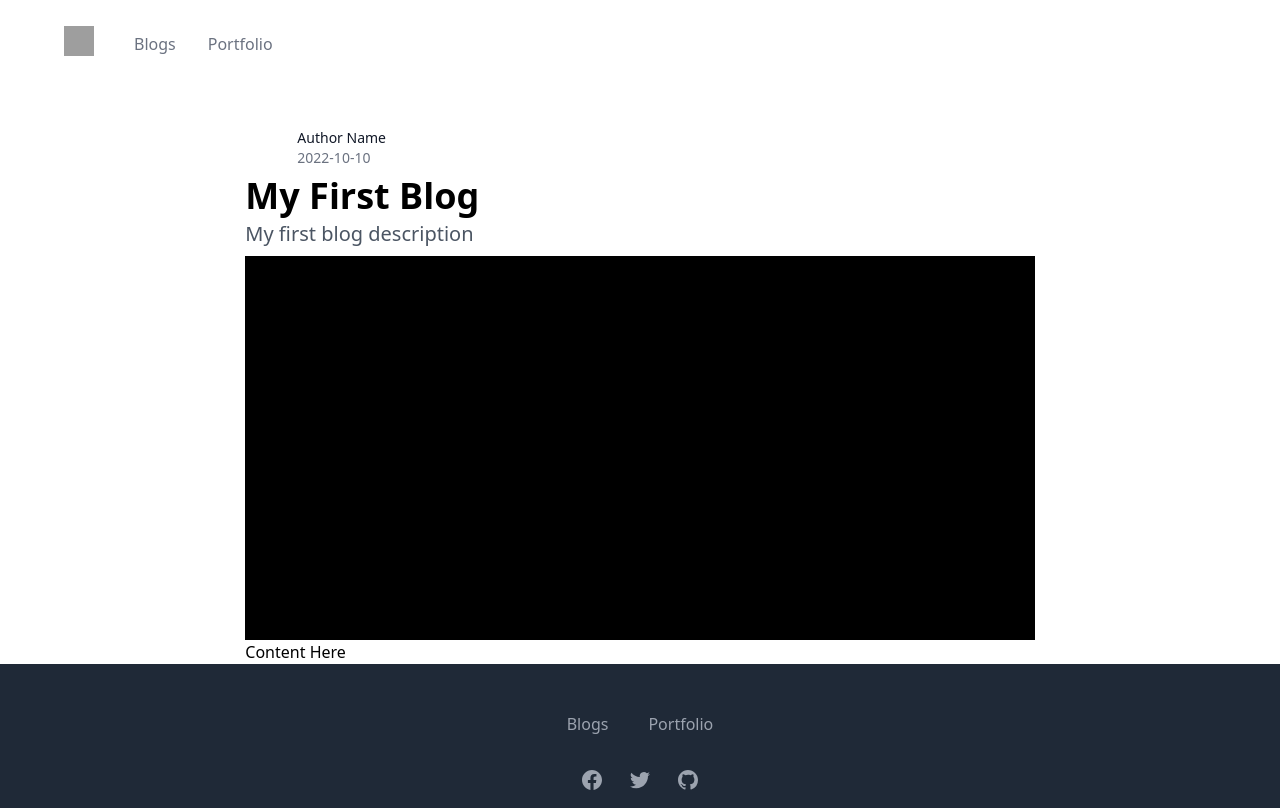
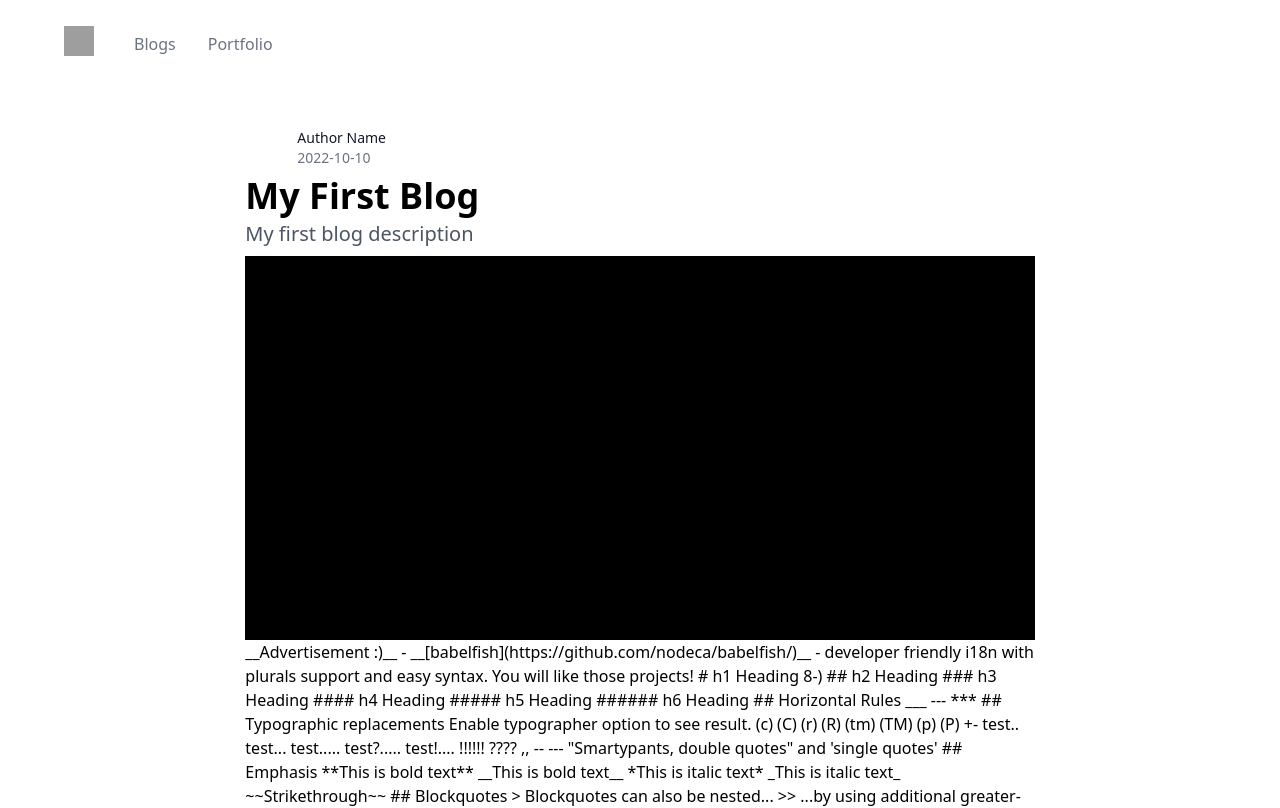
Before and after one commit to laurieroy/next-portfolio, a Next.js app: page /blogs/markdown-full-example in a window 1280 px wide. Shown: the top 808 px of the page. Built offline with nearby package versions, Linux system fonts and the light colour scheme; grey boxes are pictures that could not be loaded.

Commit message:
Implement getBlogBySlug

```diff
--- a/lib/blogs.ts
+++ b/lib/blogs.ts
@@ -15,6 +15,15 @@ const names = getBlogFileNames();
 return getAllItems(names, getBlog) as Blog[];
 }
 
+const getBlogBySlug = (slug: string) => {
+  const fileName = slug + ".md";
+  return getBlog(fileName);
+}
+
+const getBlogsSlugs = () => {
+return getBlogFileNames().map(fileName => fileName.replace(/\.md$/, ''));
+}
+
 const getBlogFileNames = () => {
 return getFileNames(BLOG_DIR);
 }
@@ -22,5 +31,7 @@ return getFileNames(BLOG_DIR);
 export {
 getBlog,
 getBlogs,
+getBlogBySlug,
+getBlogsSlugs,
 getBlogFileNames,
 }
--- a/pages/blogs/[slug].tsx
+++ b/pages/blogs/[slug].tsx
@@ -1,7 +1,14 @@
 import {  NextPage } from 'next/types'
- import { PageLayout } from '@components/layouts';
+import { PageLayout } from '@components/layouts';
+import { getBlogBySlug, getBlogsSlugs } from '@lib/blogs';
+import { Blog } from '@interfaces/Blog';
 
- const BlogDetail: NextPage = () => {
+
+type Props = {
+  blog: Blog
+}
+
+ const BlogDetail: NextPage<Props> = ({blog}) => {
    return (
      <>
        <PageLayout>
@@ -52,7 +59,7 @@ import {  NextPage } from 'next/types'
            {/* Blog Header Ends */}
            <article className="prose lg:prose-lg markdown-image-50">
              {/* Blog Content Here */}
-             Content Here
+             {blog.content}
            </article>
          </div>
        </PageLayout>
@@ -61,3 +68,24 @@ import {  NextPage } from 'next/types'
  }
 
  export default BlogDetail;
+
+ export const getStaticProps = (context: any) => {
+  const { slug } = context.params;
+  const blog = getBlogBySlug(slug);
+
+  return {
+    props: { blog }
+  }
+ }
+
+ export const getStaticPaths = ()  => {
+  const slugs = getBlogsSlugs();
+  const paths = slugs.map(slug => ({params: {slug}}))
+
+  console.log("---PATHS---")
+  console.log(paths);
+  return {
+    paths,
+    fallback: false
+  }
+ }
```
